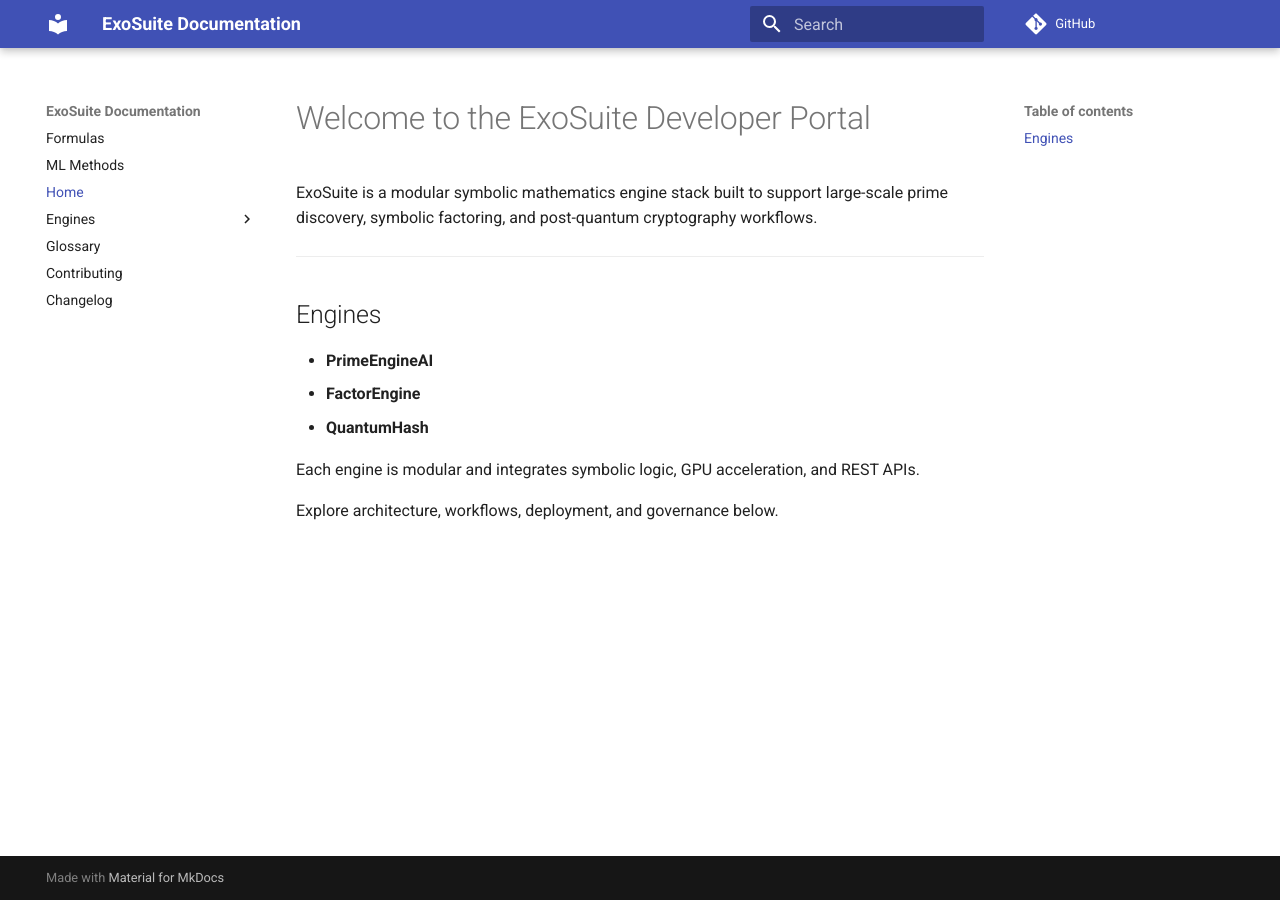
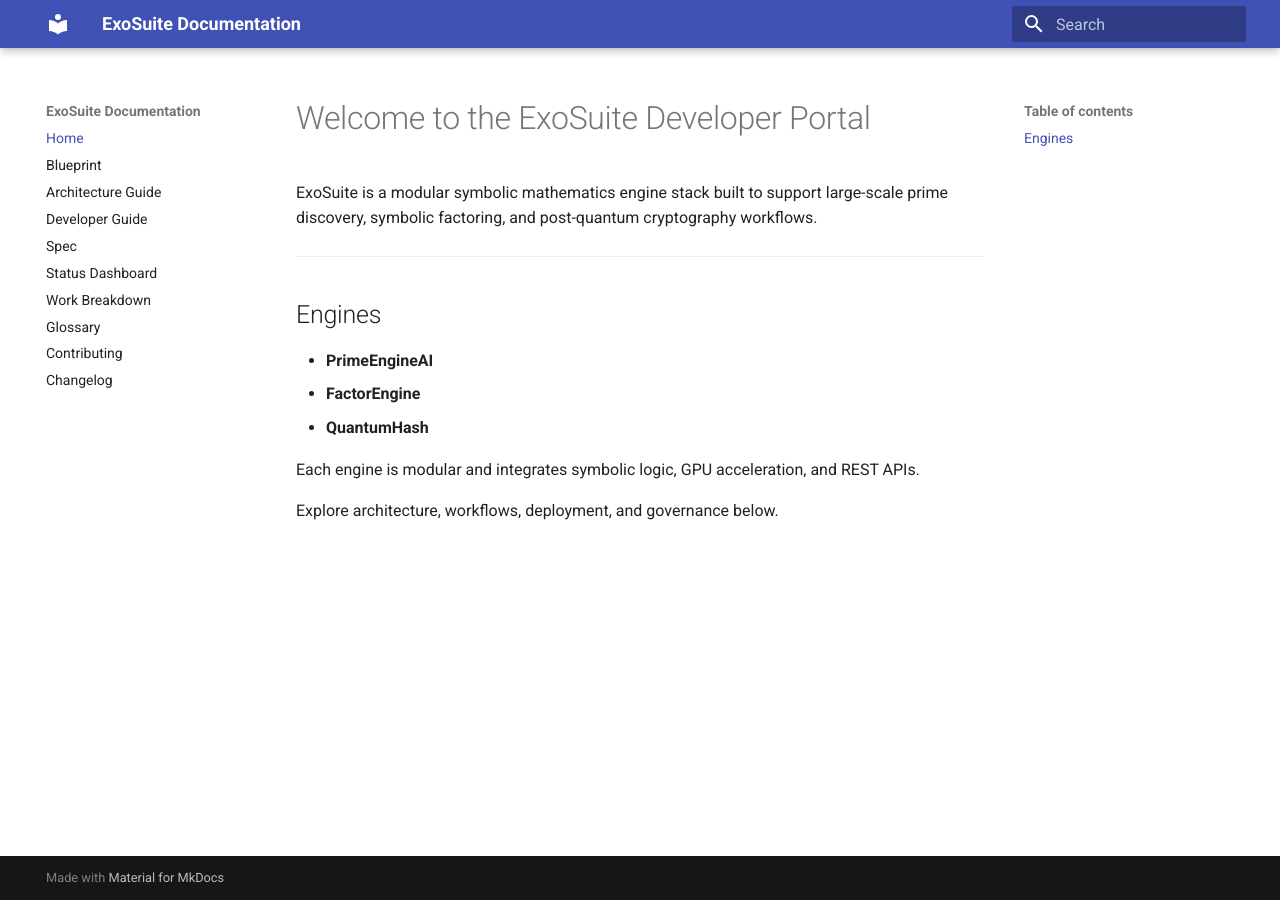
Before and after one commit to MasterUser007/ExoSuite, an MkDocs documentation site: the page built from docs/index.md, in a window 1280 px wide. Built offline with MkDocs 1.6.1 and Material for MkDocs 9.7.7, drawn with Linux system fonts in a browser that asks for light colours; comment, search, counter and statistics services are not loaded.

Commit message:
Fix MkDocs nav & add missing docs

```diff
--- a/mkdocs.yml
+++ b/mkdocs.yml
@@ -1,15 +1,19 @@
 site_name: ExoSuite Documentation
-repo_url: https://github.com/your-org/exosuite
+
 theme:
   name: material
+
+docs_dir: docs
+site_dir: site
+
 nav:
-  - Formulas: docs/formulas.md
-  - ML Methods: docs/ml_methods.md
   - Home: index.md
-  - Engines:
-      - PrimeEngineAI: primeengineai.md
-      - QuantumHash: quantumhash.md
-      - FactorEngine: factorengine.md
+  - Blueprint: BLUEPRINT.md
+  - Architecture Guide: architectural_guide.md
+  - Developer Guide: developer_guide.md
+  - Spec: spec.md
+  - Status Dashboard: status_dashboard.md
+  - Work Breakdown: wbs.md
   - Glossary: glossary.md
   - Contributing: contributing.md
   - Changelog: changelog.md
```
Also changed, not shown: docs/formulas.md (added), docs/ml_methods.md (added).
